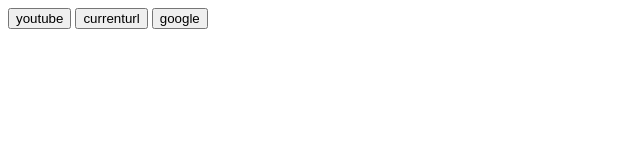
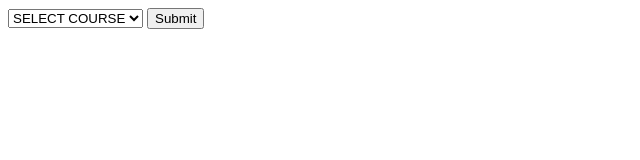
Before and after one commit to AreebAliSiddiqui/JS-chapter-76-86, a plain HTML site: page index.html in a window 1280 px wide. Shown: the full height of the page, 0-640 px from the left. Drawn offline with Linux system fonts and the light colour scheme.

Commit message:
form validation

```diff
--- a/app.js
+++ b/app.js
@@ -1,35 +1,54 @@
-let youtube = document.getElementById("you");
-let currentUrl = document.getElementById("curr");
-let google = document.getElementById("goo");
+// let youtube = document.getElementById("you");
+// let currentUrl = document.getElementById("curr");
+// let google = document.getElementById("goo");
+
+// // youtube.addEventListener('click',function(){
+// //     location.href = "https://www.linkedin.com/mynetwork/grow/" ;
+// // })
+
+
+// // currentUrl.addEventListener('click',function(){
+// //     alert(window.location.href) ;
+// // })
+
+
+// // google.addEventListener('click',function(){
+// //     // location.href = "https://www.google.com" ;
+// //     alert(location.hostname)
+// // })
+
+
 
 // youtube.addEventListener('click',function(){
-//     location.href = "https://www.linkedin.com/mynetwork/grow/" ;
+//     history.back();
 // })
 
 
 // currentUrl.addEventListener('click',function(){
-//     alert(window.location.href) ;
+//     history.forward() ;
 // })
 
 
 // google.addEventListener('click',function(){
-//     // location.href = "https://www.google.com" ;
-//     alert(location.hostname)
+//     // history.go(-3) ;
+//     alert(document.referrer)
 // })
 
 
+function checkName(){
+//    let name = document.getElementById("name");
+//    if(name.value.trim().length === 0){
+//     alert("plzz Enter your last name");
+//     name.focus();
+//     return false;
+//    }else{
+//     alert(name.value.trim())
+//    }
 
-youtube.addEventListener('click',function(){
-    history.back();
-})
+let course = document.getElementById("course");
+if(course.selectedIndex === 0){
+    alert("plzz select a course")
+    return false;
+}
 
-
-currentUrl.addEventListener('click',function(){
-    history.forward() ;
-})
-
-
-google.addEventListener('click',function(){
-    // history.go(-3) ;
-    alert(document.referrer)
-})
+}
--- a/index.html
+++ b/index.html
@@ -11,12 +11,24 @@
     <button id="curr">currenturl</button>
     <button id="goo">google</button>
      -->
-
+<!--
      <button id="you">youtube</button>
     <button id="curr">currenturl</button>
     <button id="goo">google</button>
+     -->
+    <form onsubmit="return checkName()">
+        <!-- <label for="name">Last Name</label>
+        <input type="text" id="name">
+        <input type="submit"> -->
 
-
+        <select id="course">
+            <option value="">SELECT COURSE</option>
+            <option value="js">JS</option>
+            <option value="html">HTML</option>
+            <option value="css">CSS</option>
+        </select>
+        <input type="submit">
+    </form>
 
     <script src="app.js"></script>
 </body>
```
